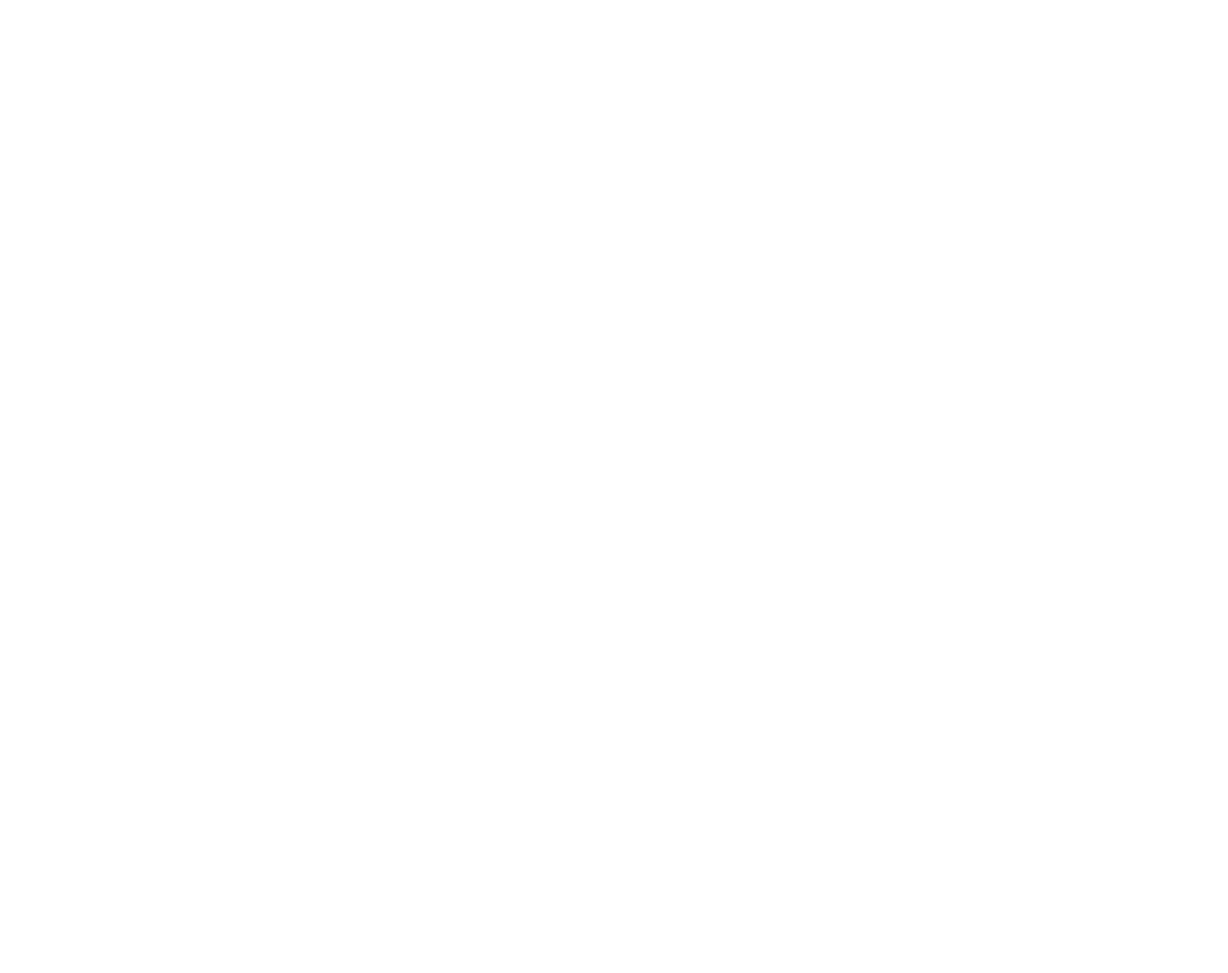
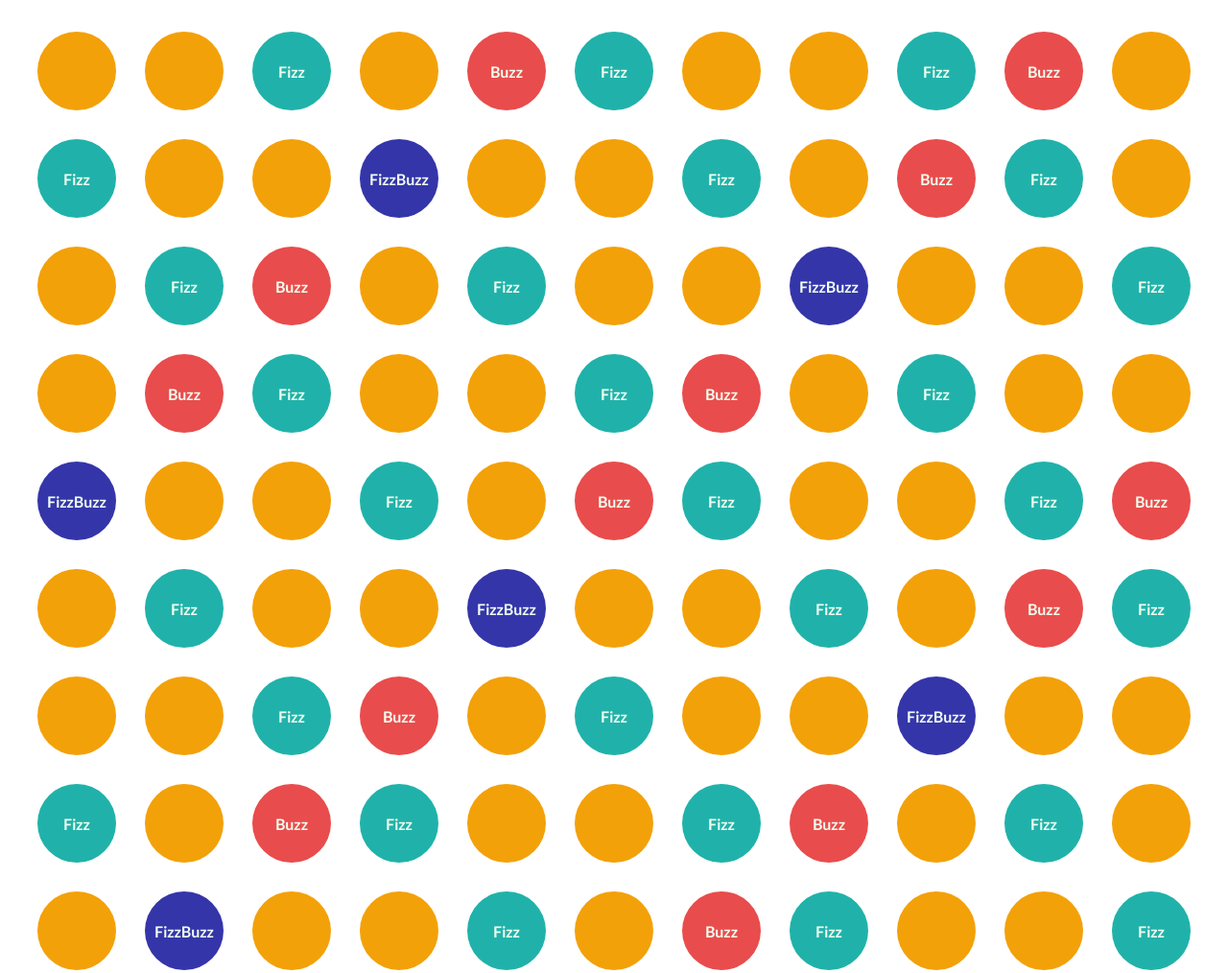
Before and after one commit to kellen2112/JAVA-FIZZBUZZ, a plain HTML site: page index.html in a window 1280 px wide. Shown: the top 1014 px of the page at 96% size. Before the commit the page ends 800 px from the top, so only its background shows below. Drawn offline with Linux system fonts and the light colour scheme.

Commit message:
added the content, changed colors, added over effects, cleaned up margins and paddings

```diff
--- a/index.html
+++ b/index.html
@@ -3,12 +3,11 @@
 <head>
     <meta charset="UTF-8">
     <meta name="viewport" content="width=device-width, initial-scale=1.0">
+    <link rel="stylesheet" href="style.css">
     <title>JS-FizzBuzz</title>
 </head>
 <body>
-    <div class="The-FizzyBuzz">
-
-
+    <div id="The-FizzyBuzz">
 
     </div>
 </body>
--- a/script.js
+++ b/script.js
@@ -1,29 +1,16 @@
-document.addEventListener('DOMContentLoaded', function() {
-    var fizzList = document.getElementById('The-FizzyBuzz');
-    // var listEl = document.createElement('ul');
 
-    var TheFizz = function () {
-    var arr = []
+for (var i = 1; i < 101; i++){
+    if (i % 15 === 0)
+        console.log("FizzBuzz");
+    else if (i % 3 === 0)
+        console.log("Fizz");
+    else if (i % 5 === 0)
+        console.log("Buzz");
+    else
+        console.log(i);
 
- for(i = 1; arr.length < 100; i++) {
-        if(i % 15 === 0) {
-            arr.push('FizzBuzz');
-        } else if(i % 3 === 0) {
-            arr.push('Fizz');
-        } else if(i % 5 === 0) {
-            arr.push('Buzz');
-        } else {
-            arr.push(i);
-        }
-            TheFizz(arr[i], fizzList);{}
-
-    } return arr
-};
-    // fizzList.appendChild(item);
-
-// function TheFizz(name, list)
-//     // var item = document.createElement('li');
-//     item.innerText = name;
-//     item.classList.add('fizzbuzzed')
-//     list.appendChild(item);
-});
+    var item = document.createElement('li');
+    // item.innerText = i;
+    item.classList.add('fizzbuzzed')
+    document.getElementById('The-FizzyBuzz').appendChild(item);
+}
--- a/style.css
+++ b/style.css
@@ -0,0 +1,84 @@
+/* Questions:
+-Was trying to replace back colors with images when hovering over fizz,etc.
+-Couldnt figure out how to " innerText" from js. */
+
+#The-FizzyBuzz {
+    display: flex;
+    /* flex-direction: row; */
+    flex-wrap: wrap;
+    justify-content: center;
+    align-items: center;
+    margin: 5px;
+    padding: 10px;
+    cursor: wait;
+}
+
+.fizzbuzzed {
+    display: flex;
+    justify-content: center;
+    align-items: center;
+    border-radius: 50%;
+    background-color: rgb(243, 161, 9);
+    height: 82px;
+    width: 82px;
+    margin: 15px;
+
+    color: white;
+    cursor: wait;
+    font-family: 'Gill Sans', 'Gill Sans MT', Calibri, 'Trebuchet MS', sans-serif;
+    font-weight: bold;
+}
+
+.fizzbuzzed:hover{
+    width: 75px;
+    height: 75px;
+    border-radius: 50%;
+    margin: 15px;
+    cursor: pointer;
+    font-family: 'Lucida Sans', 'Lucida Sans Regular', 'Lucida Grande', 'Lucida Sans Unicode', Geneva, Verdana, sans-serif;
+    font-weight: bolder;
+    border-width: 5px;
+    border-style: double;
+}
+
+.fizzbuzzed:nth-child(3n){
+    background-color: lightseagreen;
+}
+
+.fizzbuzzed:nth-child(3n):before{
+    content: "Fizz";
+    color: honeydew;
+    position: absolute;
+}
+
+.fizzbuzzed:nth-child(5n){
+    background-color: rgb(233, 76, 76);
+}
+
+.fizzbuzzed:nth-child(5n):before{
+    content: "Buzz";
+    color: honeydew;
+    position: absolute;
+}
+
+.fizzbuzzed:nth-child(15n){
+    background-color: rgb(53, 53, 170);
+}
+
+.fizzbuzzed:nth-child(15n):before{
+
+    content:"FizzBuzz";
+    color: honeydew;
+    position: absolute;
+}
+
+
+/* @media (max-width: 800px) {
+    #The-FizzyBuzz {
+        display: flex;
+        flex-wrap: wrap;
+
+    }
+
+
+} */
```
Also changed, not shown: assets/cd43885bbba4a686bb7799d81bf8f45503eb8db9-450x278.gif (added), assets/image-grumpycats.jpg (added), assets/one-does-not-6fdddbbe68.jpg (added).
